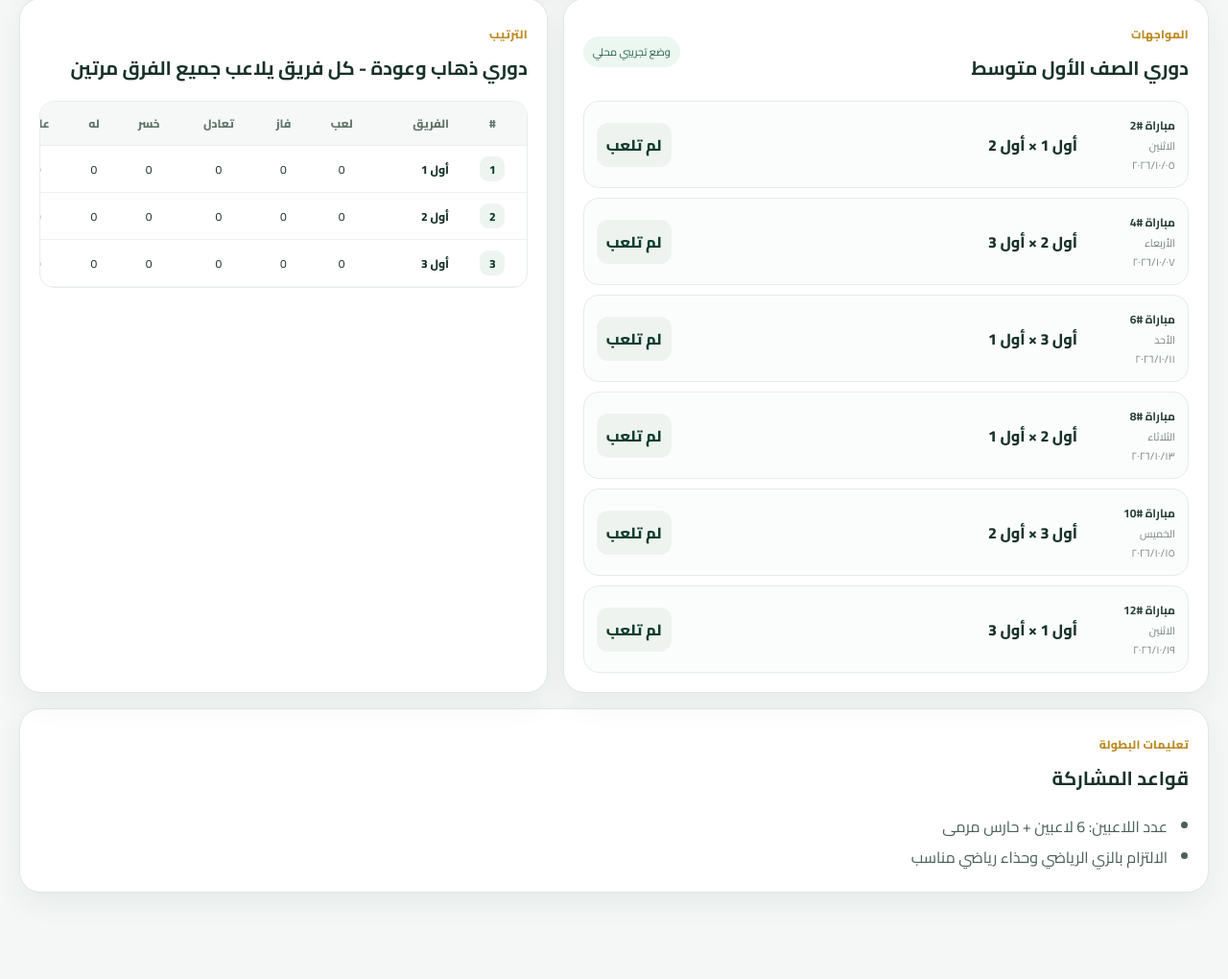
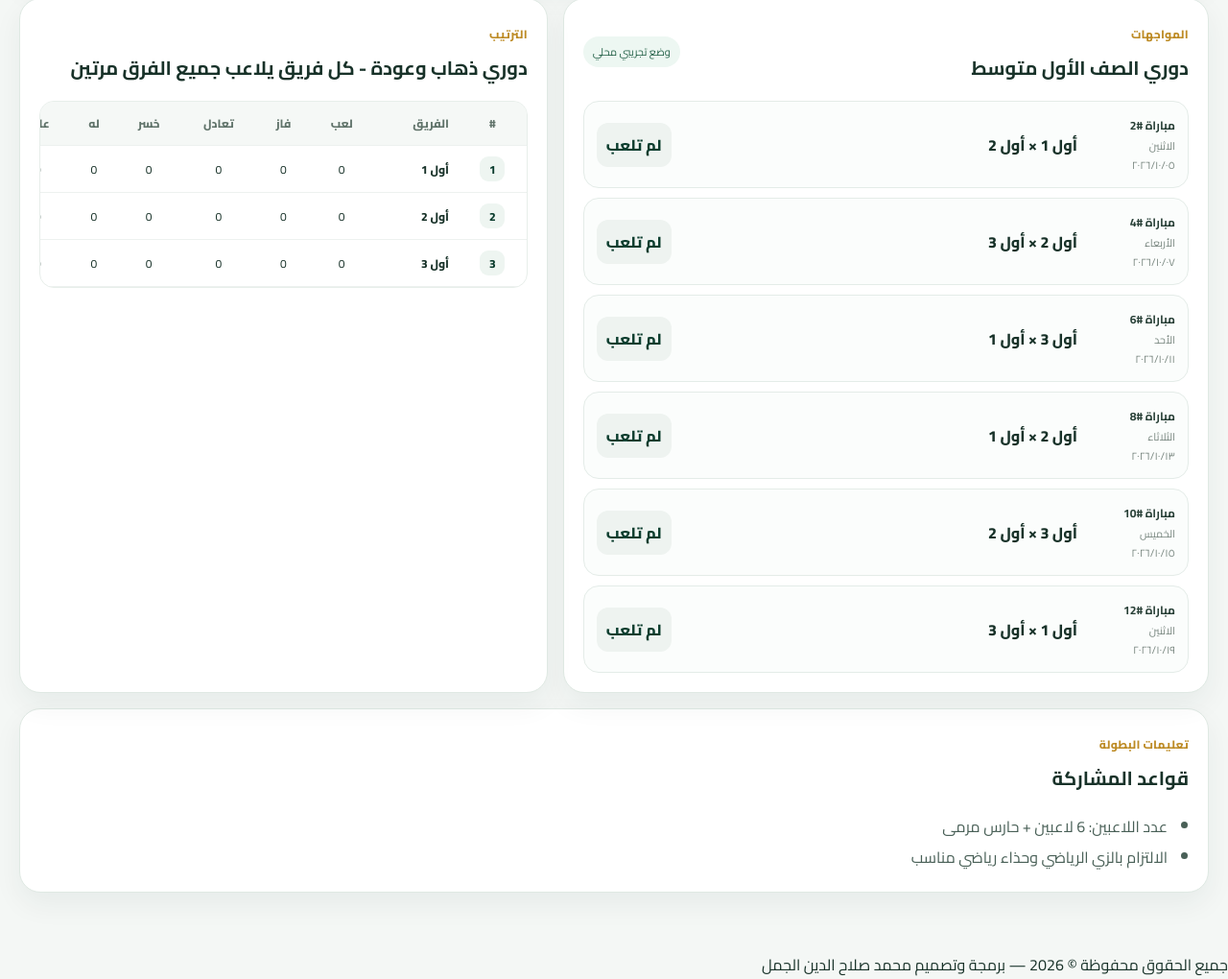
Before and after one commit to Waeljakson/league, a website: page index.html in a window 1280 px wide. Shown: the part 556-1576 px from the top of the page at 96% size. Before the commit the page ends 1546 px from the top, so only its background shows below. Drawn offline with Linux system fonts and the light colour scheme.

Commit message:
Add copyright footer

```diff
--- a/index.html
+++ b/index.html
@@ -86,6 +86,10 @@
       </ul>
     </section>
   </main>
+  <footer class="site-footer">
+    جميع الحقوق محفوظة © 2026 — برمجة وتصميم محمد صلاح الدين الجمل
+  </footer>
+
 
   <dialog id="adminDialog" class="admin-dialog">
     <form method="dialog" class="dialog-head">
```
